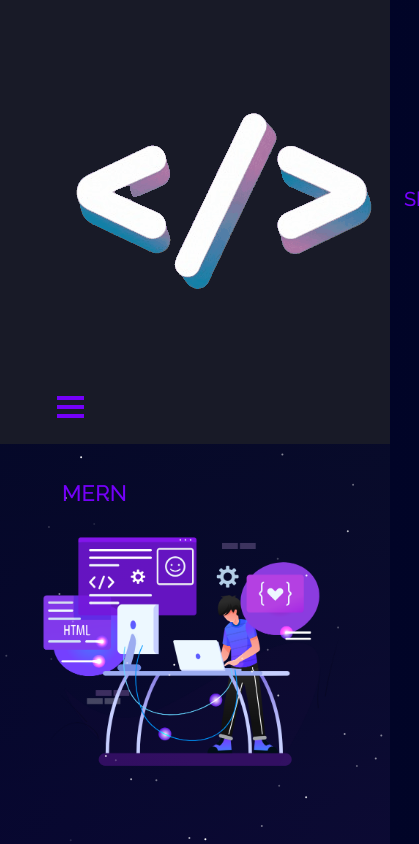
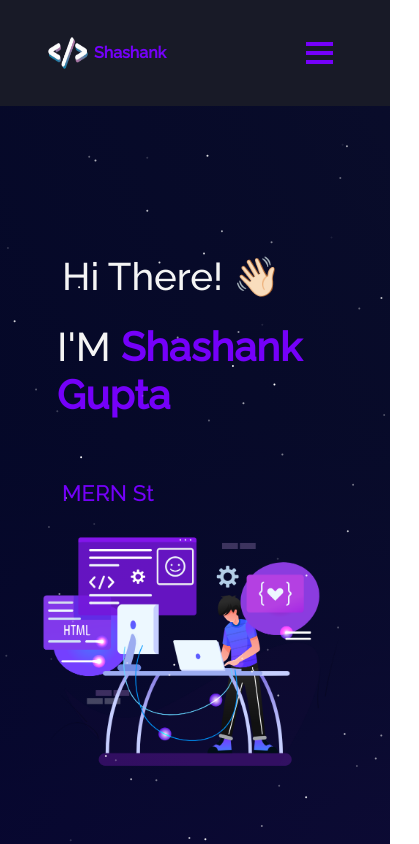
Before and after one commit to theShashankGupta/Portfolio-react, a React (Create React App) app: page / in a window 390 px wide. Shown: the top 844 px of the page, 419 px wide, since content can reach past the window. Built offline with nearby package versions, Linux system fonts and the light colour scheme.

Commit message:
Update App.css

```diff
--- a/src/App.css
+++ b/src/App.css
@@ -36,3 +36,43 @@
     transform: rotate(360deg);
   }
 }
+
+
+.logo{
+  font-size: 1.4rem;
+  margin-left: 2px;
+  font-weight: 900;
+}
+
+
+.logo-img{
+  height: 5rem;
+  width: 4rem;
+}
+
+.logo-wrapper{
+  margin-right: 37px;
+}
+
+@media screen and (max-width: 800px) {
+
+.logo{
+  font-size: 1rem;
+  /* margin-left: 2px; */
+}
+
+
+.logo-img{
+  height: 4rem;
+  width: 3rem;
+}
+
+.logo-wrapper{
+  margin-right: 37px;
+}
+}
+
+
+.footer-quote {
+   font-size: 10px;
+}
```
